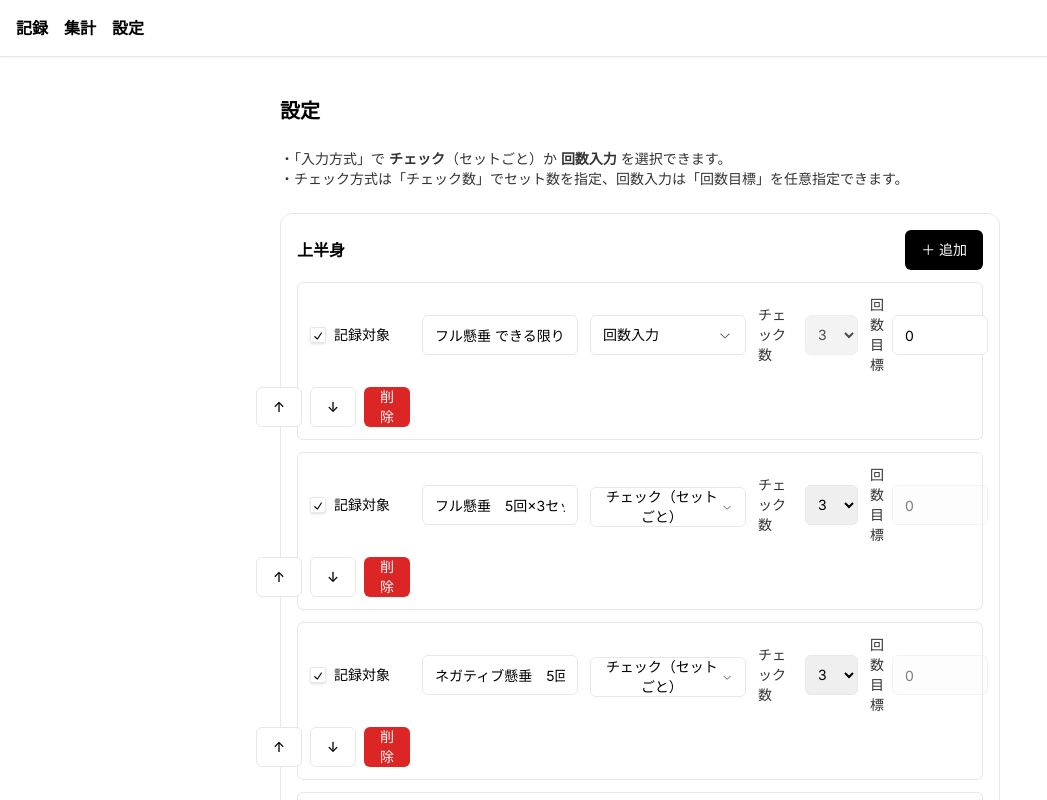
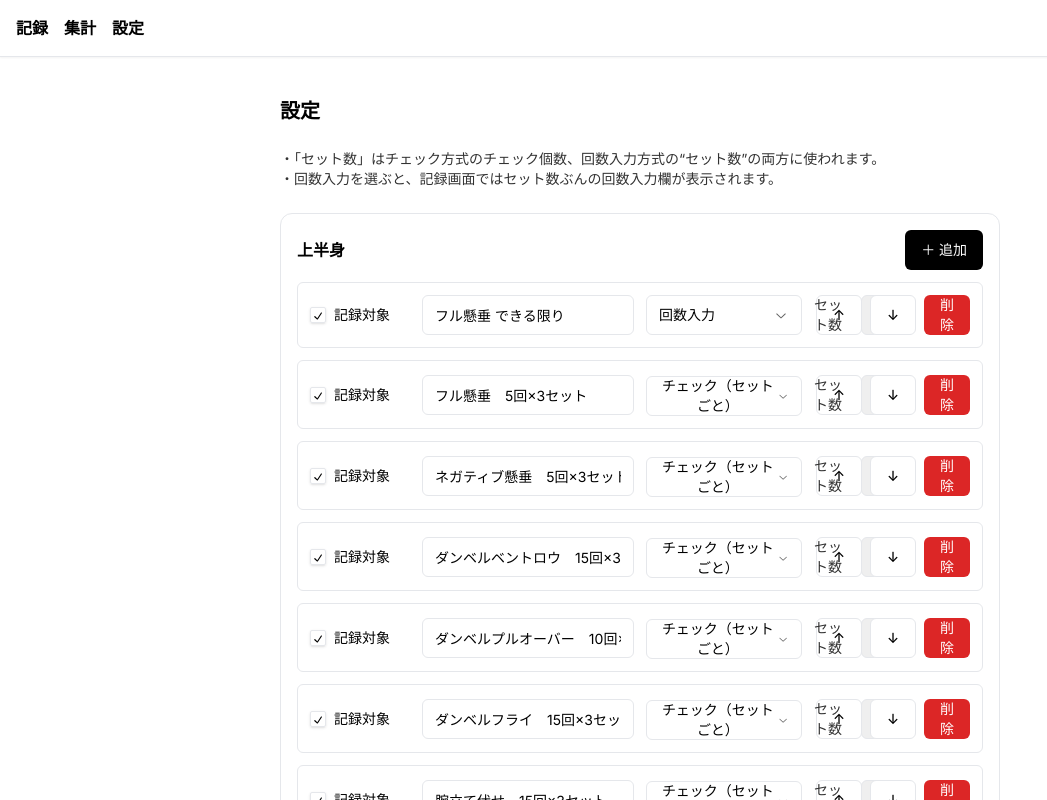
Before and after one commit to Mickey-1996/workout-tracker20250807, a Next.js app: page /tabs/settings in a window 1280 px wide. Shown: the top 800 px of the page, without its empty margins (0-1047 px from the left). Built offline with nearby package versions, Linux system fonts and the light colour scheme.

Commit message:
UI updates

```diff
--- a/src/tabs/RecordTab.tsx
+++ b/src/tabs/RecordTab.tsx
@@ -1,3 +1,4 @@
+
 // src/tabs/RecordTab.tsx
 "use client";
 
@@ -20,29 +21,29 @@ type ExerciseItem = {
   name: string;
   category: Category;
   inputMode?: InputMode;
-  checkCount?: number;  // checkの個数 / count時は「セット数」として使う
+  checkCount?: number;  // checkの個数 / count時は“セット数”
   sets?: number;        // 旧フィールド（後方互換）
   enabled?: boolean;
   order?: number;
-  repTarget?: number;   // 回数目標（count時）
+  repTarget?: number;   // 回数のノルマ（count時）
 };
 
-// 1日分の記録（countsは“セットごとの回数”配列に変更）
+// 1日分の記録（countsは“セットごとの回数”配列）
 type DayRecord = {
   date: string;
   notesUpper: string;
   notesLower: string;
   notesOther?: string;
   sets: Record<string, boolean[]>;
-  counts?: Record<string, number[]>; // ← 1種目＝配列（セットごとの回数）
+  counts?: Record<string, number[]>;
 };
 
 type ItemUI = {
   id: string;
   name: string;
   mode: InputMode;
-  checks: number;   // check時の個数 / count時の“セット数”としても使用
-  target?: number;  // 目標：countなら回数、checkならチェック数
+  checks: number;   // check時の個数 / count時の“セット数”
+  target?: number;  // ノルマ：countなら回数、checkならチェック数
 };
 
 type GroupUI = {
@@ -115,7 +116,7 @@ export default function RecordTab() {
         const target =
           mode === "count"
             ? (Number.isFinite(x.repTarget) ? Number(x.repTarget) : undefined)
-            : checks; // check時は目標表示に流用
+            : checks; // check時はノルマ表示に流用
         return { id: x.id, name: x.name, mode, checks, target };
       });
 
@@ -125,7 +126,8 @@ export default function RecordTab() {
       return oa - ob;
     };
 
-    const pick = (cat: Category) => list.filter((i) => items.find((x) => x.id === i.id)?.category === cat).sort(sortByOrder);
+    const pick = (cat: Category) =>
+      list.filter((i) => items.find((x) => x.id === i.id)?.category === cat).sort(sortByOrder);
 
     return [
       { cat: "upper", label: "上半身", noteField: "notesUpper", items: pick("upper") },
@@ -139,7 +141,6 @@ export default function RecordTab() {
     const counts = { ...(dayRecord.counts ?? {}) };
     const arr = (counts[exerciseId] ?? []).slice();
     const v = Math.max(0, Math.floor(val || 0));
-    // 入力数に合わせて穴埋め
     for (let i = arr.length; i <= setIndex; i++) arr[i] = 0;
     arr[setIndex] = v;
     counts[exerciseId] = arr;
@@ -175,11 +176,8 @@ export default function RecordTab() {
 
   function CategoryBlock({ group }: { group: GroupUI }) {
     const g = group;
-    // チェック行の見た目をそろえるため、当カテゴリでの最大セット数を取得
-    const maxChecks = Math.max(
-      0,
-      ...g.items.map((x) => x.checks)
-    );
+    // 行の見た目をそろえるため、当カテゴリでの最大セット数
+    const maxChecks = Math.max(0, ...g.items.map((x) => x.checks));
 
     return (
       <Card className="p-4 space-y-3">
@@ -190,9 +188,9 @@ export default function RecordTab() {
             const goalText =
               ex.mode === "count"
                 ? ex.target
-                  ? `目標 ${ex.target}回`
+                  ? `ノルマ ${ex.target}回`
                   : "回数入力"
-                : `目標 ${ex.checks}セット`;
+                : `ノルマ ${ex.checks}セット`;
 
             return (
               <div key={ex.id} className="flex items-center justify-between py-2">
@@ -202,7 +200,7 @@ export default function RecordTab() {
                 </div>
 
                 {ex.mode === "count" ? (
-                  // ① countモード：セット数ぶん数値入力を並べる
+                  // countモード：セット数ぶん数値入力を並べる
                   <div
                     className="grid gap-2"
                     style={{ gridTemplateColumns: `repeat(${Math.max(ex.checks, 1)}, 4.5rem)` }}
--- a/src/tabs/SettingsTab.tsx
+++ b/src/tabs/SettingsTab.tsx
@@ -18,6 +18,7 @@ import { loadJSON, saveJSON } from "@/lib/local-storage";
 import { defaultExercises } from "@/lib/exercises-default";
 
 const SETTINGS_KEY = "settings-v1";
+
 type Settings = { items: ExerciseItem[] };
 
 function newItem(cat: Category): ExerciseItem {
@@ -27,7 +28,7 @@ function newItem(cat: Category): ExerciseItem {
     category: cat,
     sets: 3,
     inputMode: "check",
-    checkCount: 3,
+    checkCount: 3, // ← UIでは「セット数」として扱う（count時も同じ）
     enabled: true,
     order: 0,
   };
@@ -53,7 +54,7 @@ export default function SettingsTab() {
   }, [items, ready]);
 
   const byCat = useMemo(() => {
-    const sortByOrder = (a: ExerciseItem, b: ExerciseItem) => (a.order ?? 0) - (b.order ?? 0);
+    const sortByOrder = (a: ExerciseItem, b: ExerciseItem) => a.order - b.order;
     return {
       upper: items.filter((x) => x.category === "upper").sort(sortByOrder),
       lower: items.filter((x) => x.category === "lower").sort(sortByOrder),
@@ -61,13 +62,13 @@ export default function SettingsTab() {
     };
   }, [items]);
 
-  const update = (id: string, patch: Partial<ExerciseItem> | Record<string, unknown>) =>
+  const update = (id: string, patch: Partial<ExerciseItem>) =>
     setItems((prev) => prev.map((it) => (it.id === id ? { ...it, ...patch } : it)));
 
   const add = (cat: Category) =>
     setItems((prev) => {
       const maxOrder =
-        prev.filter((x) => x.category === cat).reduce((m, x) => Math.max(m, x.order ?? 0), 0) || 0;
+        prev.filter((x) => x.category === cat).reduce((m, x) => Math.max(m, x.order), 0) || 0;
       const item = newItem(cat);
       item.order = maxOrder + 1;
       return [...prev, item];
@@ -93,8 +94,8 @@ export default function SettingsTab() {
       const j = sameCatIdx[nextPos];
       const a = arr[idx];
       const b = arr[j];
-      const tmp = a.order ?? 0;
-      a.order = b.order ?? 0;
+      const tmp = a.order;
+      a.order = b.order;
       b.order = tmp;
       return arr.slice();
     });
@@ -117,15 +118,15 @@ export default function SettingsTab() {
             >
               <label className="flex items-center gap-2 sm:col-span-2">
                 <Checkbox
-                  checked={it.enabled !== false}
+                  checked={it.enabled}
                   onCheckedChange={(v) => update(it.id, { enabled: Boolean(v) })}
                 />
                 <span className="text-sm">記録対象</span>
               </label>
 
-              <div className="sm:col-span-3">
+              <div className="sm:col-span-4">
                 <Input
-                  placeholder="種目名（例：フル懸垂 10回）"
+                  placeholder="種目名（例：フル懸垂 5回×3セット）"
                   value={it.name}
                   onChange={(e) => update(it.id, { name: e.target.value })}
                 />
@@ -133,7 +134,7 @@ export default function SettingsTab() {
 
               <div className="sm:col-span-3">
                 <Select
-                  value={(it.inputMode as InputMode) ?? "check"}
+                  value={it.inputMode}
                   onValueChange={(v) => update(it.id, { inputMode: v as InputMode })}
                 >
                   <SelectTrigger>
@@ -146,14 +147,13 @@ export default function SettingsTab() {
                 </Select>
               </div>
 
-              {/* チェック数（check のときだけ編集可能） */}
+              {/* ① 表示名を「セット数」に変更。② count時も常に設定できるように disabled を外す */}
               <div className="flex items-center gap-2 sm:col-span-2">
-                <span className="text-sm opacity-80">チェック数</span>
+                <span className="text-sm opacity-80">セット数</span>
                 <select
                   className="h-10 rounded-md border px-2 text-sm"
-                  value={it.checkCount ?? it.sets ?? 3}
-                  onChange={(e) => update(it.id, { checkCount: Number(e.target.value), sets: Number(e.target.value) })}
-                  disabled={it.inputMode !== "check"}
+                  value={it.checkCount ?? 3}
+                  onChange={(e) => update(it.id, { checkCount: Number(e.target.value) })}
                 >
                   {Array.from({ length: 10 }, (_, i) => i + 1).map((n) => (
                     <option key={n} value={n}>
@@ -163,22 +163,7 @@ export default function SettingsTab() {
                 </select>
               </div>
 
-              {/* 回数目標（count のときだけ編集可能） */}
-              <div className="flex items-center gap-2 sm:col-span-2">
-                <span className="text-sm opacity-80">回数目標</span>
-                <Input
-                  type="number"
-                  inputMode="numeric"
-                  min={0}
-                  placeholder="例: 10"
-                  value={Number((it as any).repTarget ?? "")}
-                  onChange={(e) => update(it.id, { repTarget: Number(e.target.value) } as any)}
-                  disabled={it.inputMode !== "count"}
-                  className="w-24"
-                />
-              </div>
-
-              <div className="flex gap-2 sm:col-span-2 sm:justify-end">
+              <div className="flex gap-2 sm:col-span-1 sm:justify-end">
                 <Button variant="secondary" onClick={() => move(it.id, -1)}>
                   ↑
                 </Button>
@@ -200,8 +185,8 @@ export default function SettingsTab() {
     <div className="space-y-6">
       <h2 className="text-xl font-bold">設定</h2>
       <p className="text-sm opacity-80">
-        ・「入力方式」で <strong>チェック</strong>（セットごと）か <strong>回数入力</strong> を選択できます。<br />
-        ・チェック方式は「チェック数」でセット数を指定、回数入力は「回数目標」を任意指定できます。<br />
+        ・「セット数」はチェック方式のチェック個数、回数入力方式の“セット数”の両方に使われます。<br />
+        ・回数入力を選ぶと、記録画面ではセット数ぶんの回数入力欄が表示されます。
       </p>
 
       {Block("upper", "上半身")}
```
